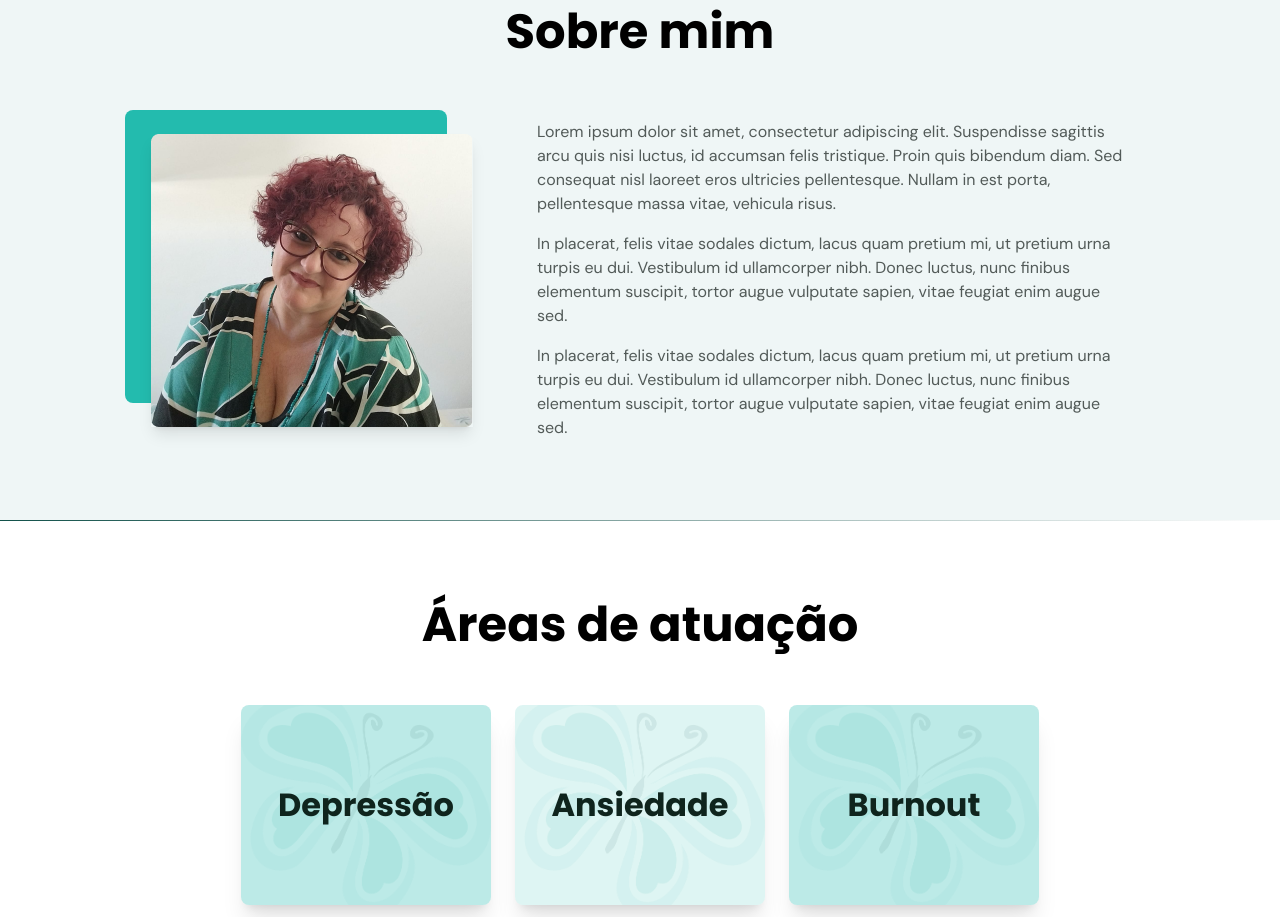
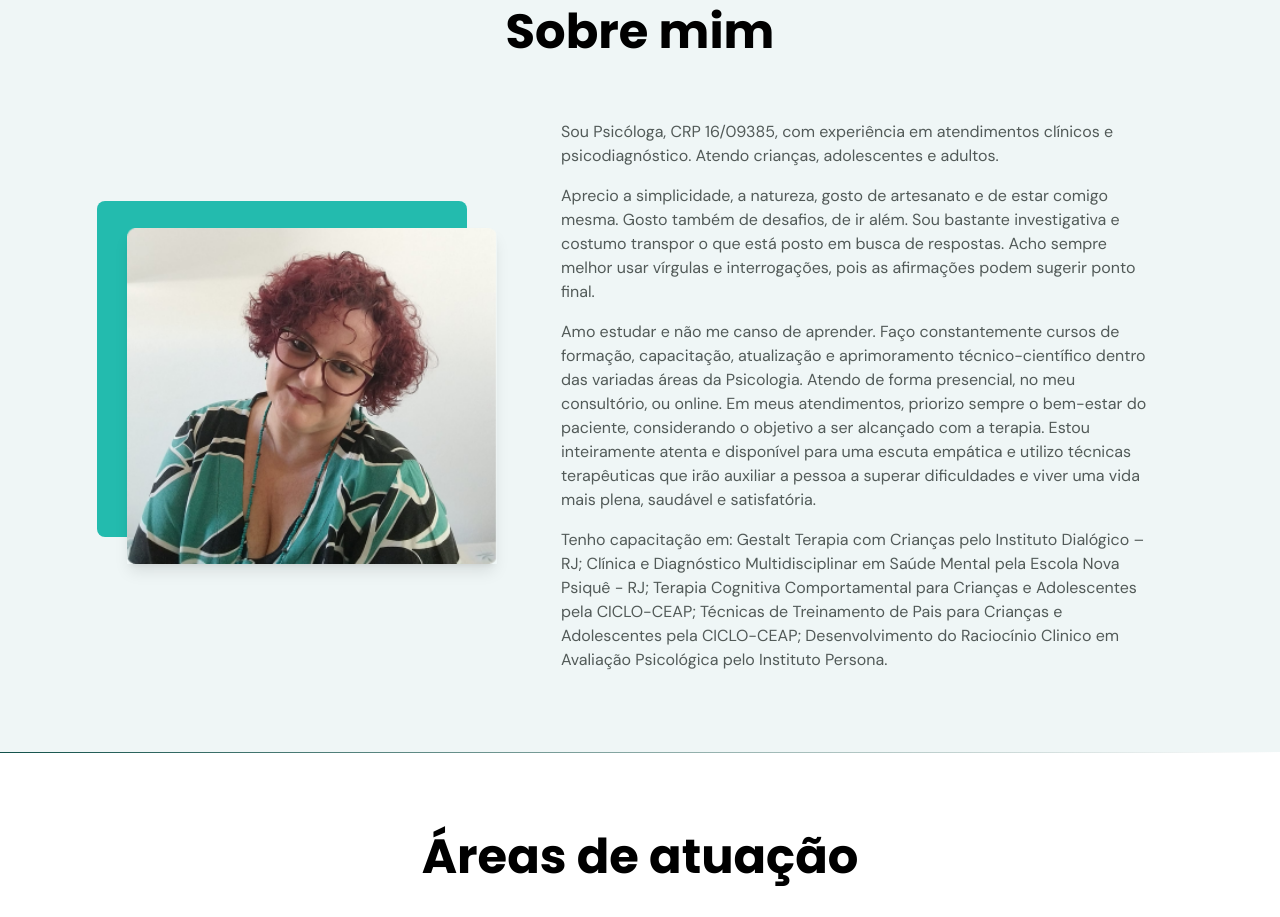
Before and after one commit to elena-calcada/psicologa-andreia-taufner, a Next.js app: page / in a window 1280 px wide. Shown: the part 840-1757 px from the top of the page. Built offline with nearby package versions, Linux system fonts and the light colour scheme.

Commit message:
text section aboult

```diff
--- a/components/Aboult.tsx
+++ b/components/Aboult.tsx
@@ -21,7 +21,7 @@ const Aboult = () => {
           <div className="w-full relative flex flex-col gap-8 items-center justify-center lg:flex-row lg:gap-16">
 
             <motion.div
-              className={"relative w-[322px] h-[293px]"}
+              className={"relative w-[322px] h-[293px] lg:w-[370px] lg:h-[336px]"}
               variants={fadeIn("up", 0.6)}
               initial="hidden"
               whileInView={"show"}
@@ -43,13 +43,16 @@ const Aboult = () => {
               viewport={{ once: false, amount: 0.2 }}
             >
               <p className="p">
-                Lorem ipsum dolor sit amet, consectetur adipiscing elit. Suspendisse sagittis arcu quis nisi luctus, id accumsan felis tristique. Proin quis bibendum diam. Sed consequat nisl laoreet eros ultricies pellentesque. Nullam in est porta, pellentesque massa vitae, vehicula risus.
+                Sou Psicóloga, CRP 16/09385, com experiência em atendimentos clínicos e psicodiagnóstico. Atendo crianças, adolescentes e adultos.
               </p>
               <p className="p">
-                In placerat, felis vitae sodales dictum, lacus quam pretium mi, ut pretium urna turpis eu dui. Vestibulum id ullamcorper nibh. Donec luctus, nunc finibus elementum suscipit, tortor augue vulputate sapien, vitae feugiat enim augue sed.
+                Aprecio a simplicidade, a natureza, gosto de artesanato e de estar comigo mesma. Gosto também de desafios, de ir além. Sou bastante investigativa e costumo transpor o que está posto em busca de respostas. Acho sempre melhor usar vírgulas e interrogações, pois as afirmações podem sugerir ponto final.
               </p>
               <p className="p">
-                In placerat, felis vitae sodales dictum, lacus quam pretium mi, ut pretium urna turpis eu dui. Vestibulum id ullamcorper nibh. Donec luctus, nunc finibus elementum suscipit, tortor augue vulputate sapien, vitae feugiat enim augue sed.
+                Amo estudar e não me canso de aprender. Faço constantemente cursos de formação, capacitação, atualização e aprimoramento técnico-científico dentro das variadas áreas da Psicologia. Atendo de forma presencial, no meu consultório, ou online. Em meus atendimentos, priorizo sempre o bem-estar do paciente, considerando o objetivo a ser alcançado com a terapia. Estou inteiramente atenta e disponível para uma escuta empática e utilizo técnicas terapêuticas que irão auxiliar a pessoa a superar dificuldades e viver uma vida mais plena, saudável e satisfatória.
+              </p>
+              <p className="p">
+                Tenho capacitação em: Gestalt Terapia com Crianças pelo Instituto Dialógico – RJ; Clínica e Diagnóstico Multidisciplinar em Saúde Mental pela Escola Nova Psiquê - RJ; Terapia Cognitiva Comportamental para Crianças e Adolescentes pela CICLO-CEAP; Técnicas de Treinamento de Pais para Crianças e Adolescentes pela CICLO-CEAP; Desenvolvimento do Raciocínio Clinico em Avaliação Psicológica pelo Instituto Persona.
               </p>
             </motion.div>
           </div>
```
